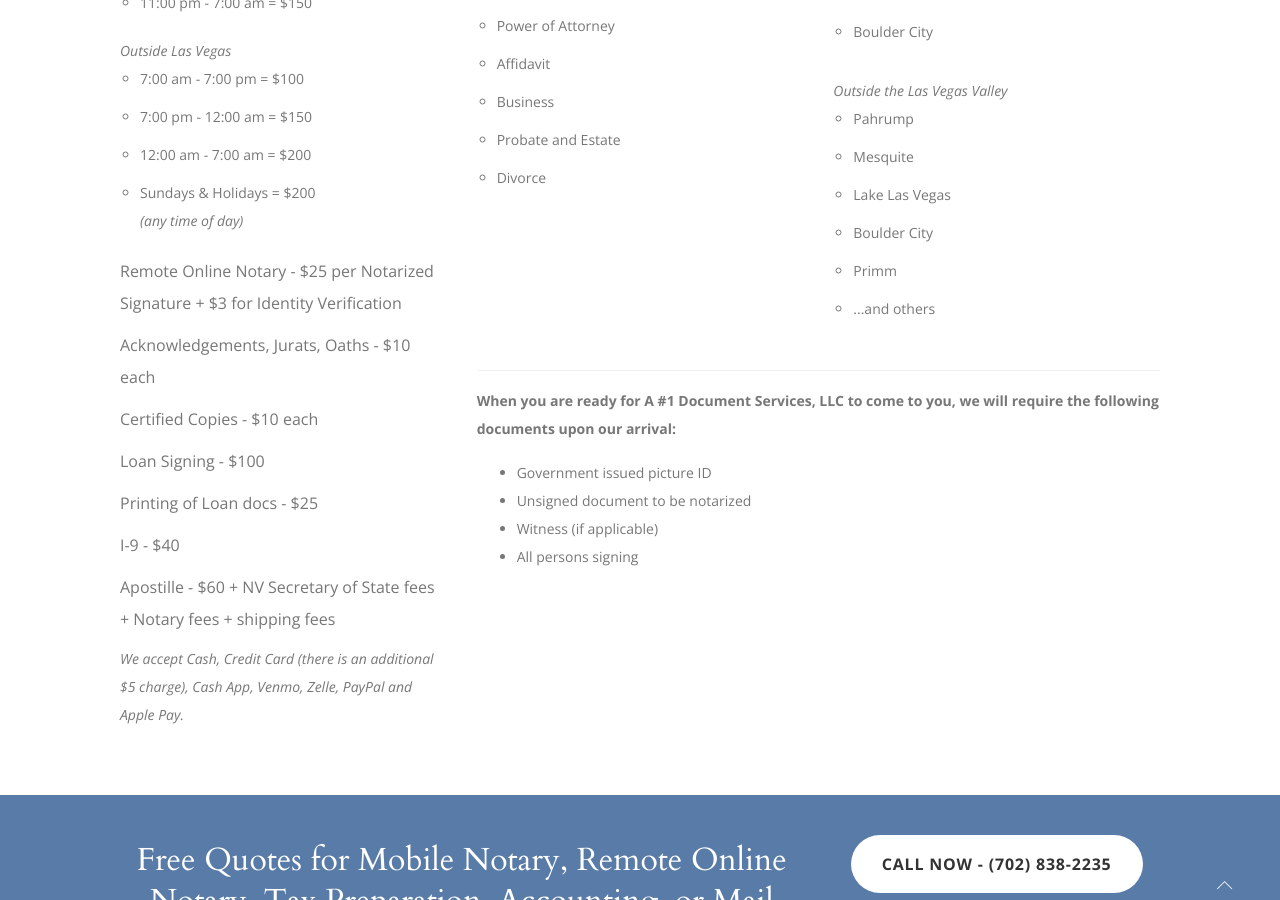
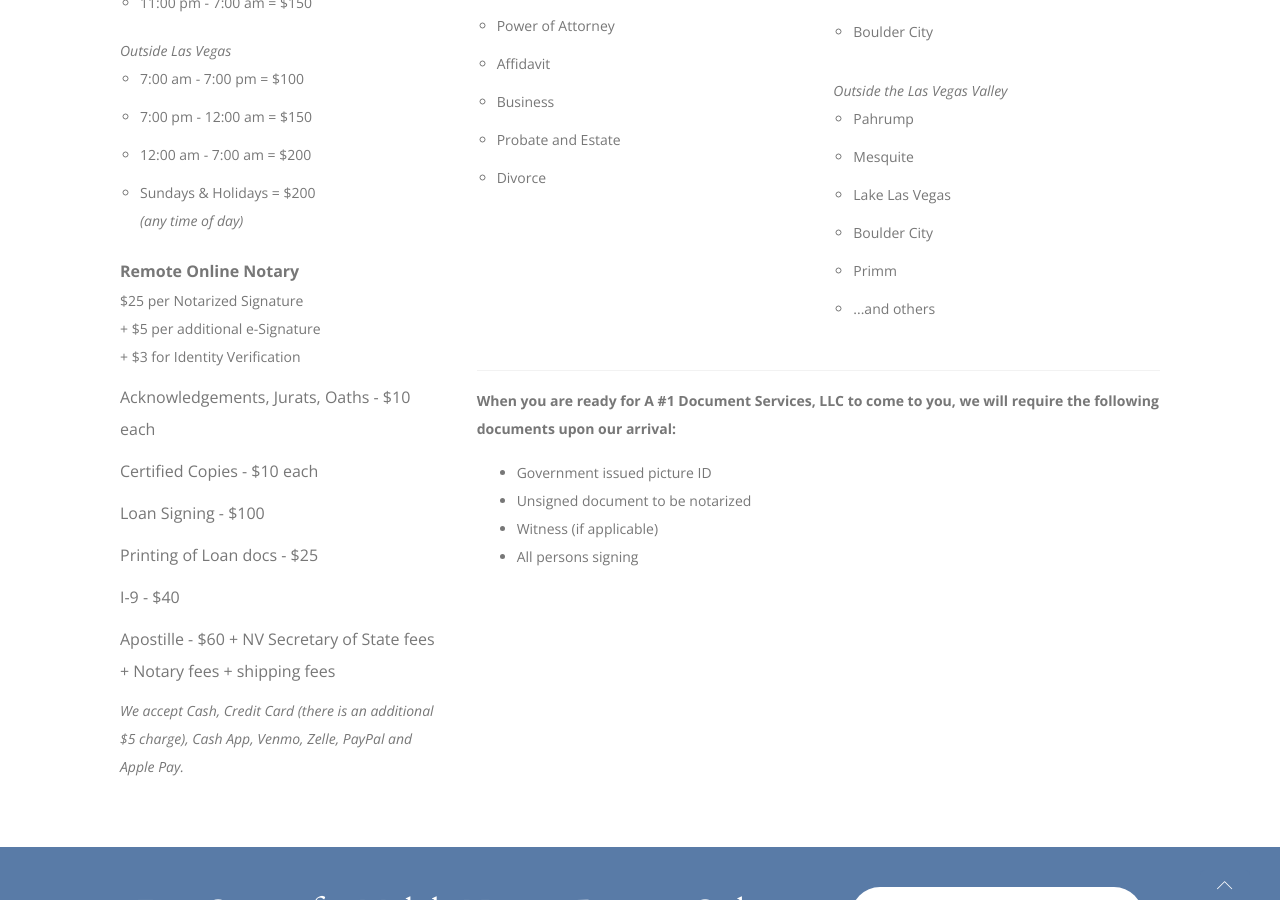
Before and after one commit to rg45-com/a1documentservices, a Jekyll site: the page built from mobile-notary-public-las-vegas.html, in a window 1280 px wide and 900 px high, scrolled down 1724 px. Built offline with Jekyll 4.4.1, drawn with Linux system fonts in a browser that asks for light colours; some web fonts are replaced.

Commit message:
Price changes to Mobile Notary

```diff
--- a/mobile-notary-public-las-vegas.html
+++ b/mobile-notary-public-las-vegas.html
@@ -172,7 +172,11 @@
 
           </ul>
 
-          <p class="sidebar-subtitle font-weight-normal pb10">Remote Online Notary - $25 per Notarized Signature + $3 for Identity Verification</p>
+          <p class="sidebar-subtitle">Remote Online Notary</p>
+          <p class="mb10">$25 per Notarized Signature<br/>
+            + $5 per additional e-Signature<br/>
+            + $3 for Identity Verification</p>
+          </ul>
           <p class="sidebar-subtitle font-weight-normal pb10">Acknowledgements, Jurats, Oaths - $10 each</p>
           <p class="sidebar-subtitle font-weight-normal pb10">Certified Copies - $10 each</p>
           <p class="sidebar-subtitle font-weight-normal pb10">Loan Signing - $100</p>
```
